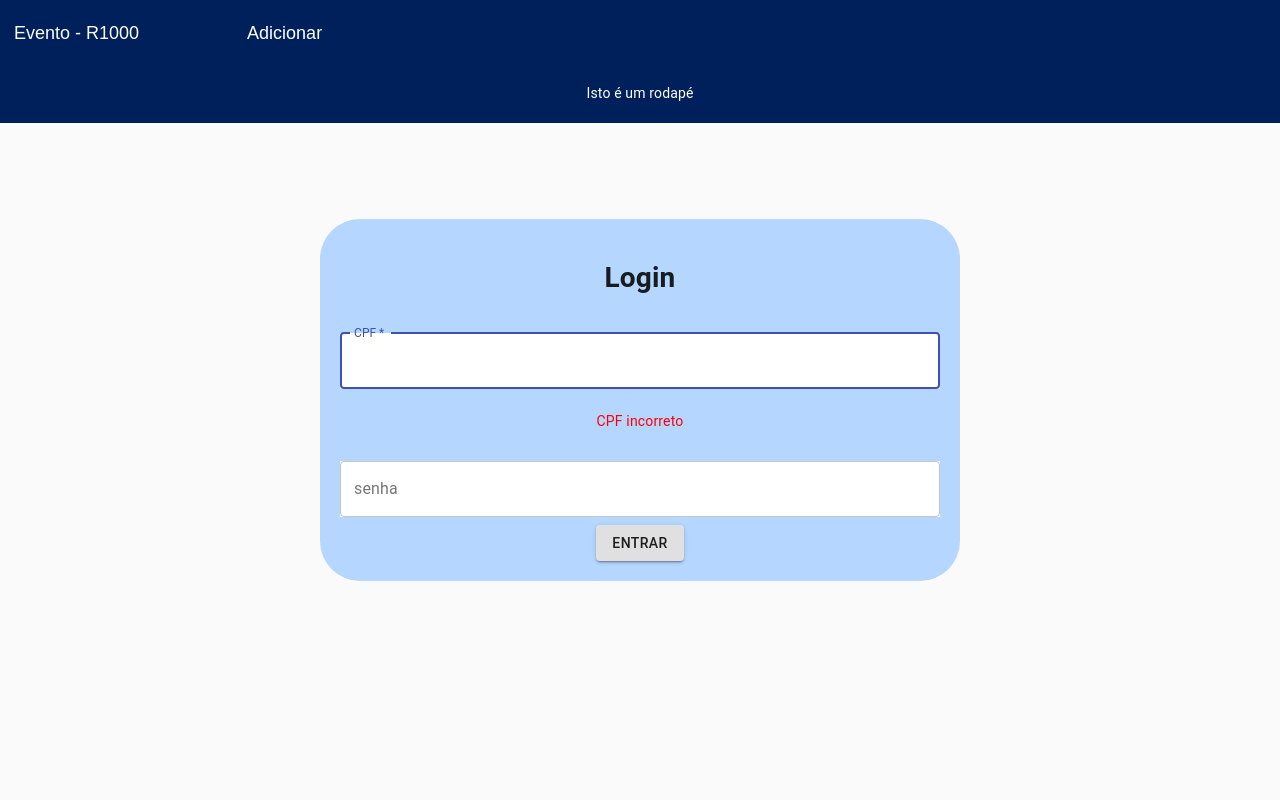
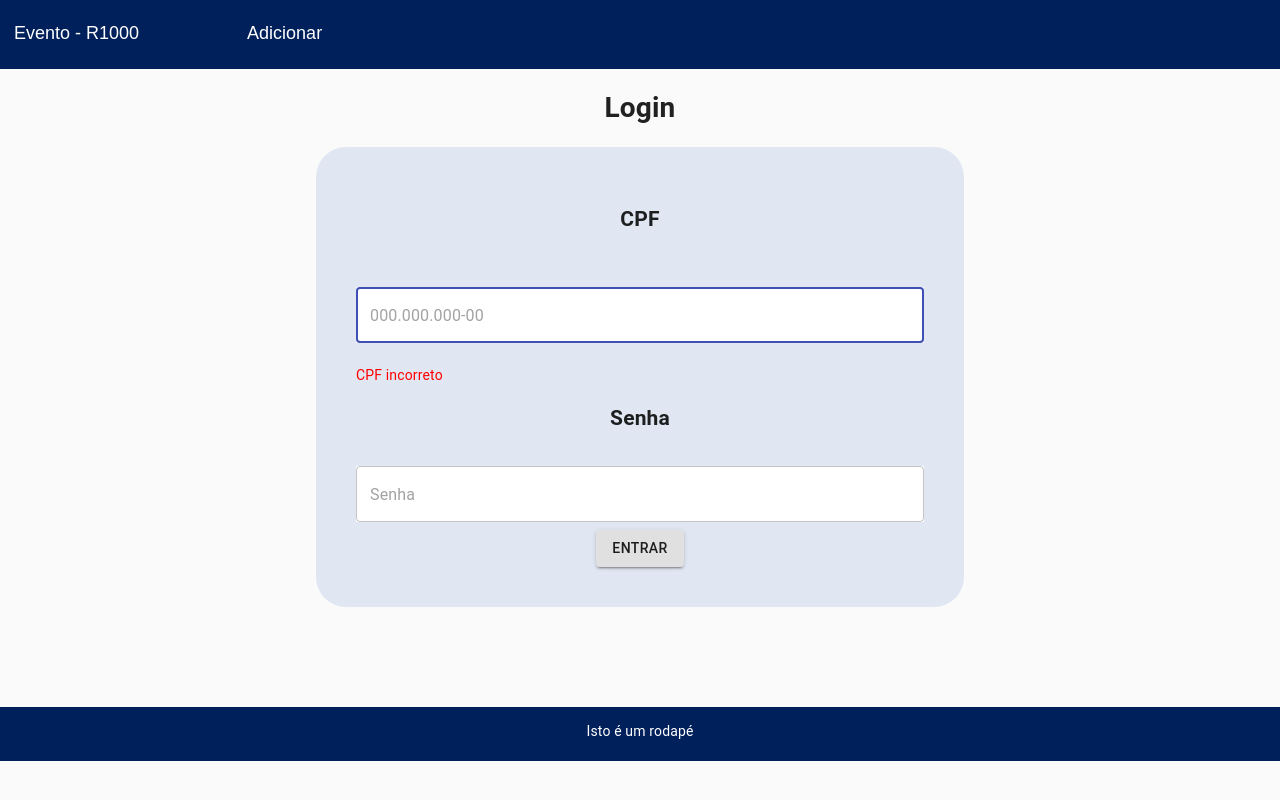
Before and after one commit to VictorHugoDS/front-R1000, a Next.js app: page /Login in a window 1280 px wide. Built offline with nearby package versions, Linux system fonts and the light colour scheme.

Commit message:
pagina de login

```diff
--- a/components/modalsoftwarehouse/index.js
+++ b/components/modalsoftwarehouse/index.js
@@ -1,4 +1,4 @@
-import React, { useEffect, useState } from 'react';
+import React, { ushandleSubmiteEffect, useState } from 'react';
 import Button from '@material-ui/core/Button';
 import Dialog from '@material-ui/core/Dialog';
 import DialogActions from '@material-ui/core/DialogActions';
--- a/components/singIn/index.js
+++ b/components/singIn/index.js
@@ -16,20 +16,31 @@ export default function SingIn() {
     const [cpf, setCpf] = useState();
 
     const onSubmit = () => {
-        router.push("/Eventos")
+        if(cpf){
+            router.push("/Eventos")
+        }
     };
 
 
     const cpfValid = (e) =>{
         var strCPF = e.target.value;
+
         strCPF = strCPF.replace('.', '');
         strCPF = strCPF.replace('.', '');
         strCPF = strCPF.replace('-', '');
         var Soma;
         var Resto;
         var i;
+        var repetidos = 0;
         Soma = 0;
-        if (strCPF == "00000000000" || strCPF.length > 11) return false;
+
+        for (i=0; i<10; i++){
+            if(strCPF[i] === strCPF[i+1]){
+                repetidos +=1;
+            }
+        }
+
+        if (repetidos == 10 || strCPF.length > 11) return false;
 
         for (i=1; i<=9; i++) Soma = Soma + parseInt(strCPF.substring(i-1, i)) * (11 - i);
         Resto = (Soma * 10) % 11;
@@ -50,8 +61,11 @@ export default function SingIn() {
         <Container component="main" maxWidth="xs">
           <CssBaseline />
           <div className={style.paper}>
+                <h1 className={style.modalTitle}>Login</h1>
             <div className={style.login}>
-                <h1 className={style.modalTitle}>Login</h1>
+
+                <h2>CPF</h2>
+
                 <form onSubmit={handleSubmit(onSubmit)}>
                     <TextField
                         className={style.form}
@@ -59,22 +73,21 @@ export default function SingIn() {
                         margin="normal"
                         required
                         fullWidth
-                        placeholder='000.000.000-00'
-                        id="cpf"
-                        label="CPF"
+                        placeholder={'000.000.000-00'}
                         autoFocus
                         {...register("cpf")}
                         onBlur={(e) =>{setCpf(cpfValid(e))}}
                     />
                     <p className={style.alerta} >{cpf || "CPF incorreto"}</p>
+                    <h2>Senha</h2>
                     <TextField
                         className={style.form}
                         variant="outlined"
                         margin="normal"
                         //required
                         fullWidth
+                        placeholder='Senha'
                         name="password"
-                        label="senha"
                         type="password"
                         //autoComplete="current-password"
                         //{...register(password)}
--- a/pages/Login/index.js
+++ b/pages/Login/index.js
@@ -1,6 +1,5 @@
 import SingIn from "../../components/singIn";
 
 export default function Home() {
-
-    return <SingIn></SingIn>
+    return <SingIn/>
 }
--- a/styles/components/login/style.module.scss
+++ b/styles/components/login/style.module.scss
@@ -1,36 +1,35 @@
 @import 'styles/var';
 
 .paper{
-  display: flex;
-  flex-direction: column;
-  align-items: center;
-/*  display: flex;
-  justify-content: left;
-  text-align: center;
-  padding-top: 30rem;
-*/
+  display: grid;
+  justify-items: center;
+  justify-content: center;
+  grid-auto-columns: 95%;
+  padding-bottom: 100px;
+
 }
 .login{
-  background-color: $c-lightBlue;
-  max-width: 40rem;
+  background-color: #E1E7F2;
+  padding: 40px;
+  border-radius: 30px;
+  min-width: 648px;
   width: 70%;
-  padding: 20px;
-  position: absolute;
-  left: 50%;
-  top: 50%;
-  transform: translate(-50%,-50%);
+  display: grid;
+  row-gap: 20px;
   text-align: center;
-  border-radius: 40px 40px 40px 40px;
-
 }
 
 .title{
   font-style: 100px;
   color: $c-blue;
+
 }
 
 .alerta{
   color: red;
+  display: flex;
+  align-items: baseline;
+
 }
 
 .form{
```
